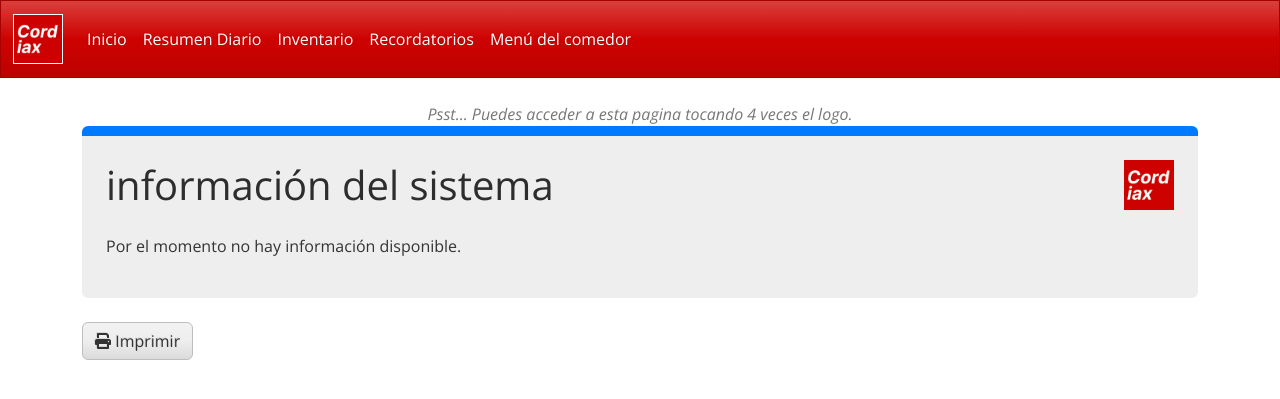
After one commit to Axia4/iControl, a Flask app: page /sysinfo in a window 1280 px wide. The commit adds this page. Shown: the top 399 px of the page. Run offline with Flask 3, Linux system fonts and the light colour scheme; some libraries are stand-ins or nearby versions.

Commit message:
updated some stuff

```diff
--- a/main.py
+++ b/main.py
@@ -10,6 +10,11 @@ def home():
 def resumen_diario():
     return render_template('resumen_diario.html')
 
+@app.route('/sysinfo')
+def sysinfo():
+    return render_template('sysinfo.html')
+
+
 @app.errorhandler(404)
 def page_not_found(e):
     return render_template('404.html'), 404
--- a/templates/_base.html
+++ b/templates/_base.html
@@ -5,6 +5,10 @@
     <meta name="viewport" content="width=device-width, initial-scale=1">
     <title>{% block title %}Cordiax{% endblock %}</title>
     <link href="https://cdn.jsdelivr.net/npm/bootswatch@5.3.3/dist/spacelab/bootstrap.min.css" rel="stylesheet">
+    <!-- deferred font awesome -->
+    <link rel="preload" href="https://cdnjs.cloudflare.com/ajax/libs/font-awesome/6.0.0-beta3/css/all.min.css" as="style" onload="this.onload=null;this.rel='stylesheet'">
+    <noscript><link rel="stylesheet" href="https://cdnjs.cloudflare.com/ajax/libs/font-awesome/6.0.0-beta3/css/all.min.css"></noscript>
+    <!-- Theme color for mobile -->
     <meta name="theme-color" content="#CD0200">
     <link rel="icon" type="image/png" href="{{ url_for('static', filename='logo.png') }}">
     <style>
@@ -25,7 +29,9 @@
 <body>
     <nav class="navbar navbar-expand-lg navbar-dark bg-danger d-print-none">
         <div class="container-fluid">
-            <a class="navbar-brand" href="#">Cordiax</a>
+            <a class="navbar-brand" href="#" onclick="sysinfoTrigger()">
+                <img src="{{ url_for('static', filename='logo.png') }}" alt="Logo Cordiax" class="img-fluid" style="max-height: 50px; border: 1px solid white;">
+            </a>
             <button class="navbar-toggler" type="button" data-bs-toggle="collapse" data-bs-target="#navbarColor01" aria-controls="navbarColor01" aria-expanded="false" aria-label="Toggle navigation">
                 <span class="navbar-toggler-icon"></span>
             </button>
@@ -54,5 +60,15 @@
         {% block content %}{% endblock %}
     </div>
     <script src="https://cdn.jsdelivr.net/npm/bootstrap@5.3.3/dist/js/bootstrap.bundle.min.js"></script>
+    <script>
+        let clickCount = 0;
+        function sysinfoTrigger() {
+            clickCount++;
+            if (clickCount === 4) {
+                window.location.href = '/sysinfo';
+            }
+            setTimeout(() => { clickCount = 0; }, 2500);
+        }
+    </script>
 </body>
 </html>
--- a/templates/resumen_diario.html
+++ b/templates/resumen_diario.html
@@ -51,6 +51,6 @@
         </div>
     </div>
 </div>
-<button onclick="window.print()" class="btn btn-light text-dark mt-4 d-print-none">Imprimir Resumen</button>
+<button onclick="window.print()" class="btn btn-light text-dark mt-4 d-print-none"><i class="fas fa-print"></i> Imprimir Resumen</button>
 
 {% endblock %}
--- /dev/null
+++ b/templates/sysinfo.html
@@ -0,0 +1,18 @@
+{% extends "_base.html" %}
+
+{% block title %}información del sistema - Cordiax{% endblock %}
+
+{% block content %}
+<div style="text-align: center; font-style: italic;" class="text-muted">Psst... Puedes acceder a esta pagina tocando 4 veces el logo.</div>
+<!-- A paperlike container, with a header containing a Logo on the right top -->
+<div data-bs-theme="light" class="bg-light text-dark p-4 rounded"
+    style="border-top: 10px solid #007bff; border-top-left-radius: 0; border-top-right-radius: 0;">
+    <div class="d-flex justify-content-between align-items-center mb-4">
+        <h1 class="mb-0">información del sistema</h1>
+        <img src="{{ url_for('static', filename='logo.png') }}" alt="Logo" class="img-fluid" style="max-height: 50px;">
+    </div>
+    <p>Por el momento no hay información disponible.</p>
+
+</div>
+<button onclick="window.print()" class="btn btn-light text-dark mt-4 d-print-none"><i class="fas fa-print"></i> Imprimir</button>
+{% endblock %}
```
